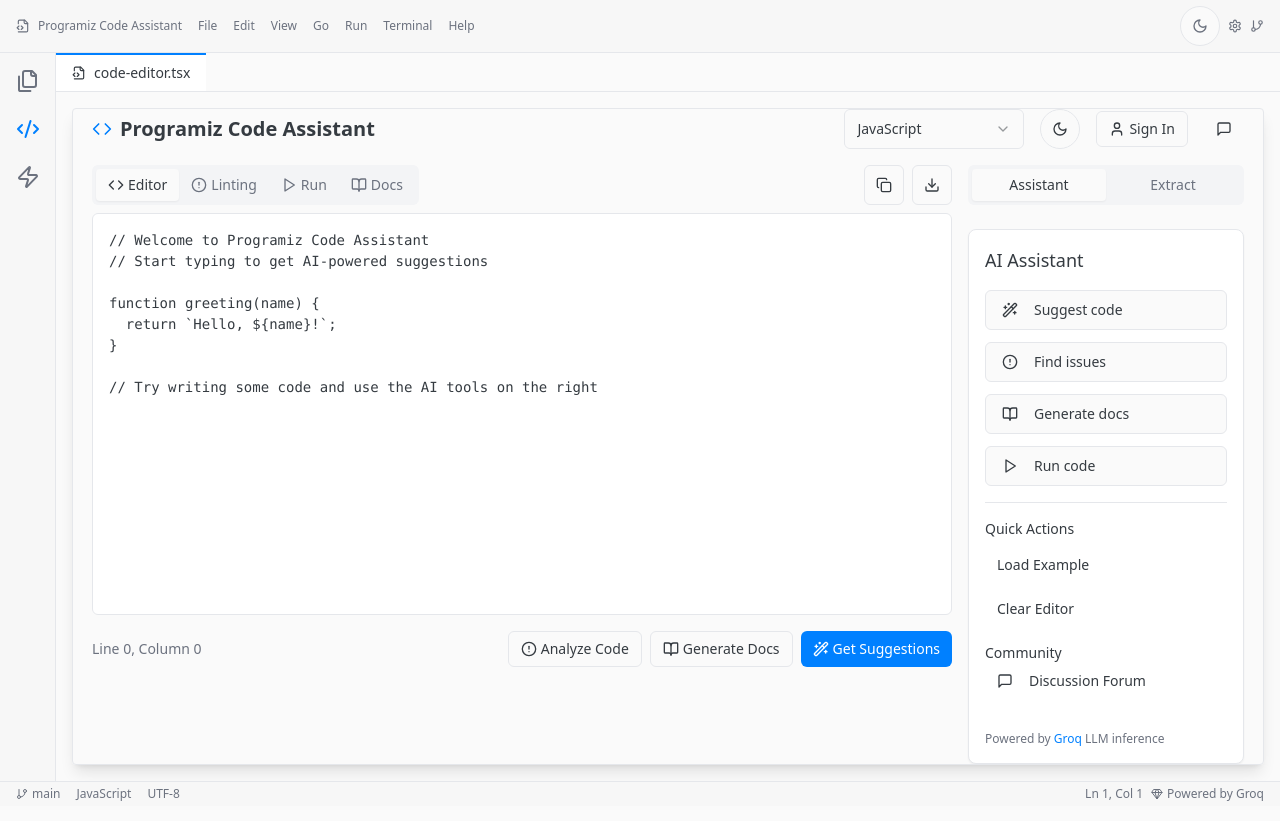
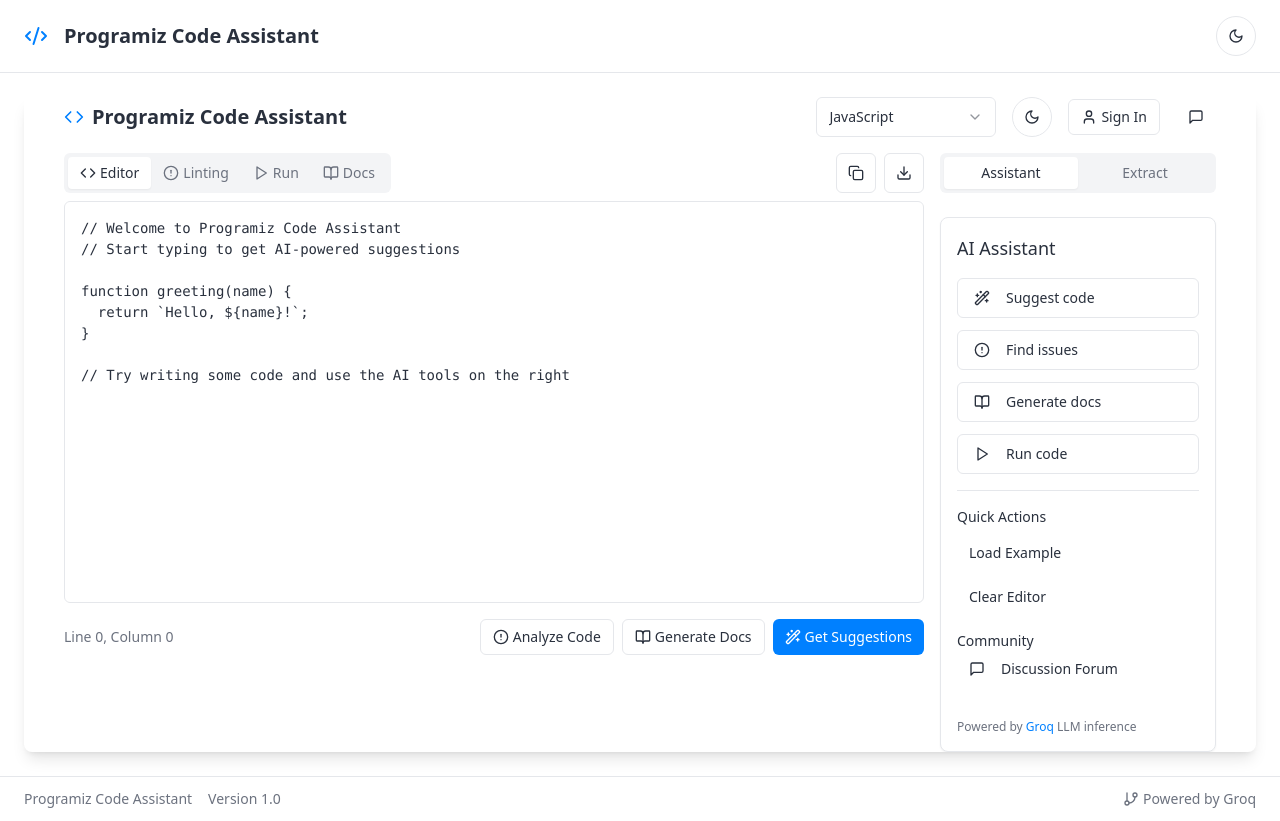
Before and after one commit to RajendraprasadKambhampati/glow-code-assistant, a React (Vite) app: page / in a window 1280 px wide. Built offline with nearby package versions, Linux system fonts and the light colour scheme.

Commit message:
Remove VS Code theme
Remove VS Code specific UI and styling.

```diff
--- a/src/components/ThemeToggle.tsx
+++ b/src/components/ThemeToggle.tsx
@@ -1,5 +1,5 @@
 
-import React, { useEffect, useState } from "react";
+import React from "react";
 import { Button } from "@/components/ui/button";
 import { Sun, Moon } from "lucide-react";
 import { useTheme } from "@/hooks/useTheme";
--- a/src/index.css
+++ b/src/index.css
@@ -7,20 +7,20 @@
   /* Light theme (default) */
   :root {
     /* Programiz Light Theme */
-    --background: 0 0% 98%; /* Off-white background */
-    --foreground: 210 10% 23%; /* Dark gray text */
+    --background: 0 0% 100%; /* White background */
+    --foreground: 220 20% 20%; /* Dark text */
 
     --card: 0 0% 100%;
-    --card-foreground: 210 10% 23%;
+    --card-foreground: 220 20% 20%;
 
     --popover: 0 0% 100%;
-    --popover-foreground: 210 10% 23%;
+    --popover-foreground: 220 20% 20%;
 
     --primary: 210 100% 50%; /* Bright blue */
     --primary-foreground: 0 0% 100%;
 
     --secondary: 220 14% 96%;
-    --secondary-foreground: 210 10% 23%;
+    --secondary-foreground: 220 20% 20%;
 
     --muted: 220 14% 96%;
     --muted-foreground: 220 8% 46%;
@@ -39,86 +39,62 @@
 
     /* Editor specific colors */
     --editor-bg: 0 0% 100%; /* White background */
-    --editor-text: 210 10% 23%; /* Dark text */
+    --editor-text: 220 20% 20%; /* Dark text */
     --editor-line: 220 13% 91% / 60%; /* Light gray line highlight */
     --editor-comment: 120 50% 40%; /* Green comments */
     --editor-keyword: 270 100% 50%; /* Purple keywords */
     --editor-function: 200 100% 50%; /* Blue functions */
     --editor-string: 30 100% 45%; /* Orange strings */
     --editor-number: 160 100% 40%; /* Green numbers */
-    --editor-operator: 210 10% 23%; /* Dark operators */
+    --editor-operator: 220 20% 20%; /* Dark operators */
     --editor-variable: 210 100% 50%; /* Blue variables */
     --editor-selection: 210 100% 85%; /* Light blue selection */
-
-    /* VS Code specific UI colors */
-    --vscode-bg: 0 0% 100%;
-    --vscode-sidebar: 0 0% 97%;
-    --vscode-border: 220 13% 91%;
-    --vscode-highlight: 210 100% 95%;
-    --vscode-activeTab: 0 0% 100%;
-    --vscode-selection: 210 100% 90%;
-    --vscode-titlebar: 0 0% 97%;
-    --vscode-focusBorder: 210 100% 50%;
-    --vscode-buttonBg: 210 100% 50%;
-    --vscode-buttonHover: 210 100% 60%;
   }
 
   /* Dark theme */
   .dark {
-    --background: 240 6% 12%; /* Deep rich background */
-    --foreground: 0 0% 90%; /* Soft text */
+    --background: 220 20% 15%; /* Deep background */
+    --foreground: 0 0% 93%; /* Light text */
 
-    --card: 240 6% 15%;
-    --card-foreground: 0 0% 90%;
+    --card: 220 20% 18%;
+    --card-foreground: 0 0% 93%;
 
-    --popover: 240 6% 15%;
-    --popover-foreground: 0 0% 90%;
+    --popover: 220 20% 18%;
+    --popover-foreground: 0 0% 93%;
 
     --primary: 210 100% 70%; /* Bright blue */
     --primary-foreground: 0 0% 100%;
 
-    --secondary: 240 6% 20%;
-    --secondary-foreground: 0 0% 90%;
+    --secondary: 220 20% 22%;
+    --secondary-foreground: 0 0% 93%;
 
-    --muted: 240 6% 20%;
-    --muted-foreground: 240 5% 65%;
+    --muted: 220 20% 22%;
+    --muted-foreground: 220 15% 65%;
 
     --accent: 290 70% 65%; /* Magenta accent */
     --accent-foreground: 0 0% 100%;
 
     --destructive: 0 80% 60%; /* Vibrant red */
-    --destructive-foreground: 0 0% 90%;
+    --destructive-foreground: 0 0% 93%;
 
-    --border: 240 5% 15%;
-    --input: 240 6% 20%;
+    --border: 220 15% 25%;
+    --input: 220 20% 22%;
     --ring: 190 80% 65%; /* Cyan ring */
 
     --radius: 0.5rem;
 
     /* Editor specific colors */
-    --editor-bg: 240 6% 12%; /* Deep background */
-    --editor-text: 0 0% 90%; /* Soft text color */
-    --editor-line: 240 5% 20% / 60%; /* Line highlight */
+    --editor-bg: 220 20% 15%; /* Dark background */
+    --editor-text: 0 0% 93%; /* Light text color */
+    --editor-line: 220 15% 25% / 60%; /* Line highlight */
     --editor-comment: 120 50% 65%; /* Vibrant green comments */
     --editor-keyword: 290 70% 65%; /* Bright magenta keywords */
     --editor-function: 190 80% 65%; /* Vivid cyan functions */
     --editor-string: 40 90% 65%; /* Bright orange strings */
     --editor-number: 160 70% 60%; /* Mint green numbers */
-    --editor-operator: 0 0% 90%; /* Soft white operators */
+    --editor-operator: 0 0% 93%; /* Soft white operators */
     --editor-variable: 210 100% 70%; /* Bright blue variables */
     --editor-selection: 220 20% 40%; /* Rich selection background */
-
-    /* VS Code specific UI colors */
-    --vscode-bg: 240 6% 12%;
-    --vscode-sidebar: 240 5% 10%;
-    --vscode-border: 240 5% 15%;
-    --vscode-highlight: 240 6% 20%;
-    --vscode-activeTab: 240 6% 15%;
-    --vscode-selection: 220 20% 40%;
-    --vscode-titlebar: 240 5% 8%;
-    --vscode-focusBorder: 190 80% 65%;
-    --vscode-buttonBg: 210 100% 70%;
-    --vscode-buttonHover: 190 80% 65%;
   }
 }
 
@@ -173,24 +149,22 @@
   .token-variable {
     @apply text-editor-variable;
   }
+}
 
-  .vscode-titlebar {
-    @apply bg-vscode-titlebar border-b border-vscode-border;
+@layer components {
+  .programiz-header {
+    @apply bg-background border-b border-border;
   }
 
-  .vscode-tab {
-    @apply bg-vscode-bg hover:bg-vscode-highlight transition-colors;
+  .programiz-card {
+    @apply bg-card rounded-lg border border-border shadow-md;
   }
 
-  .vscode-tab.active {
-    @apply bg-vscode-activeTab border-t-2 border-primary;
+  .programiz-button-primary {
+    @apply bg-primary text-primary-foreground hover:bg-primary/90 rounded-md px-4 py-2;
   }
 
-  .vscode-panel {
-    @apply bg-vscode-bg border border-vscode-border;
-  }
-
-  .vscode-selection {
-    @apply bg-vscode-selection;
+  .programiz-button-secondary {
+    @apply bg-secondary text-secondary-foreground hover:bg-secondary/90 rounded-md px-4 py-2;
   }
 }
--- a/src/pages/Index.tsx
+++ b/src/pages/Index.tsx
@@ -2,67 +2,32 @@
 import React from 'react';
 import EnhancedCodeEditor from '@/components/EnhancedCodeEditor';
 import { motion } from 'framer-motion';
-import { Code2, Zap, Gem, Files, FileCode2, Settings, GitBranch } from 'lucide-react';
+import { Code2, Zap, GitBranch } from 'lucide-react';
 import ThemeToggle from '@/components/ThemeToggle';
 
 const Index = () => {
   return (
-    <div className="min-h-screen flex flex-col bg-background overflow-hidden">
-      <div className="vscode-titlebar flex items-center justify-between px-4 py-1.5 text-xs text-muted-foreground">
+    <div className="min-h-screen flex flex-col bg-background">
+      {/* Header */}
+      <div className="flex items-center justify-between px-6 py-4 border-b border-border">
         <div className="flex items-center space-x-4">
-          <div className="flex items-center space-x-2">
-            <FileCode2 size={14} />
-            <span>Programiz Code Assistant</span>
-          </div>
-          <div className="hidden md:flex space-x-4">
-            <span>File</span>
-            <span>Edit</span>
-            <span>View</span>
-            <span>Go</span>
-            <span>Run</span>
-            <span>Terminal</span>
-            <span>Help</span>
-          </div>
+          <Code2 size={24} className="text-primary" />
+          <h1 className="text-xl font-bold">Programiz Code Assistant</h1>
         </div>
-        <div className="flex items-center space-x-2">
+        <div className="flex items-center space-x-4">
           <ThemeToggle />
-          <Settings size={14} />
-          <GitBranch size={14} />
         </div>
       </div>
 
-      <div className="flex-1 flex">
-        {/* Sidebar */}
+      {/* Main content */}
+      <div className="flex-1 flex p-6">
         <motion.div
-          initial={{ opacity: 0, x: -30 }}
-          animate={{ opacity: 1, x: 0 }}
-          transition={{ duration: 0.5 }}
-          className="w-12 md:w-14 bg-vscode-sidebar border-r border-vscode-border flex flex-col items-center py-4 space-y-6"
+          initial={{ opacity: 0 }}
+          animate={{ opacity: 1 }}
+          transition={{ duration: 0.7 }}
+          className="w-full rounded-lg overflow-hidden shadow-lg"
         >
-          <Files size={24} className="text-muted-foreground hover:text-foreground cursor-pointer" />
-          <Code2 size={24} className="text-primary cursor-pointer" />
-          <Zap size={24} className="text-muted-foreground hover:text-foreground cursor-pointer" />
-        </motion.div>
-
-        {/* Main content */}
-        <div className="flex-1 flex flex-col">
-          {/* Tabs */}
-          <div className="flex border-b border-vscode-border">
-            <div className="vscode-tab active px-4 py-2 text-sm flex items-center space-x-2">
-              <FileCode2 size={14} />
-              <span>code-editor.tsx</span>
-            </div>
-          </div>
-
-          {/* Editor area */}
-          <motion.div
-            initial={{ opacity: 0 }}
-            animate={{ opacity: 1 }}
-            transition={{ duration: 0.7, delay: 0.3 }}
-            className="flex-1 p-4"
-          >
-            <div className="h-full rounded overflow-hidden shadow-lg border border-vscode-border">
-              <EnhancedCodeEditor initialCode="// Welcome to Programiz Code Assistant
+          <EnhancedCodeEditor initialCode="// Welcome to Programiz Code Assistant
 // Start typing to get AI-powered suggestions
 
 function greeting(name) {
@@ -70,30 +35,23 @@ function greeting(name) {
 }
 
 // Try writing some code and use the AI tools on the right" />
-            </div>
-          </motion.div>
-        </div>
+        </motion.div>
       </div>
 
-      {/* Status bar */}
+      {/* Footer */}
       <motion.div
         initial={{ opacity: 0, y: 10 }}
         animate={{ opacity: 1, y: 0 }}
         transition={{ duration: 0.5, delay: 0.6 }}
-        className="bg-vscode-titlebar border-t border-vscode-border py-1 px-4 flex justify-between items-center text-xs text-muted-foreground"
+        className="border-t border-border py-3 px-6 flex justify-between items-center text-sm text-muted-foreground"
       >
         <div className="flex items-center space-x-4">
-          <div className="flex items-center space-x-1">
-            <GitBranch size={12} />
-            <span>main</span>
-          </div>
-          <span>JavaScript</span>
-          <span>UTF-8</span>
+          <span>Programiz Code Assistant</span>
+          <span>Version 1.0</span>
         </div>
-        <div className="flex items-center space-x-2">
-          <span>Ln 1, Col 1</span>
-          <span className="flex items-center">
-            <Gem className="mr-1" size={12} />
+        <div className="flex items-center space-x-4">
+          <span className="flex items-center gap-1">
+            <GitBranch className="h-4 w-4" />
             Powered by Groq
           </span>
         </div>
--- a/tailwind.config.ts
+++ b/tailwind.config.ts
@@ -66,18 +66,6 @@ const config = {
           variable: "hsl(var(--editor-variable))",
           selection: "hsl(var(--editor-selection))",
         },
-        vscode: {
-          bg: "hsl(var(--vscode-bg))",
-          sidebar: "hsl(var(--vscode-sidebar))",
-          border: "hsl(var(--vscode-border))",
-          highlight: "hsl(var(--vscode-highlight))",
-          activeTab: "hsl(var(--vscode-activeTab))",
-          selection: "hsl(var(--vscode-selection))",
-          titlebar: "hsl(var(--vscode-titlebar))",
-          focusBorder: "hsl(var(--vscode-focusBorder))",
-          buttonBg: "hsl(var(--vscode-buttonBg))",
-          buttonHover: "hsl(var(--vscode-buttonHover))",
-        }
       },
       borderRadius: {
         lg: "var(--radius)",
```
